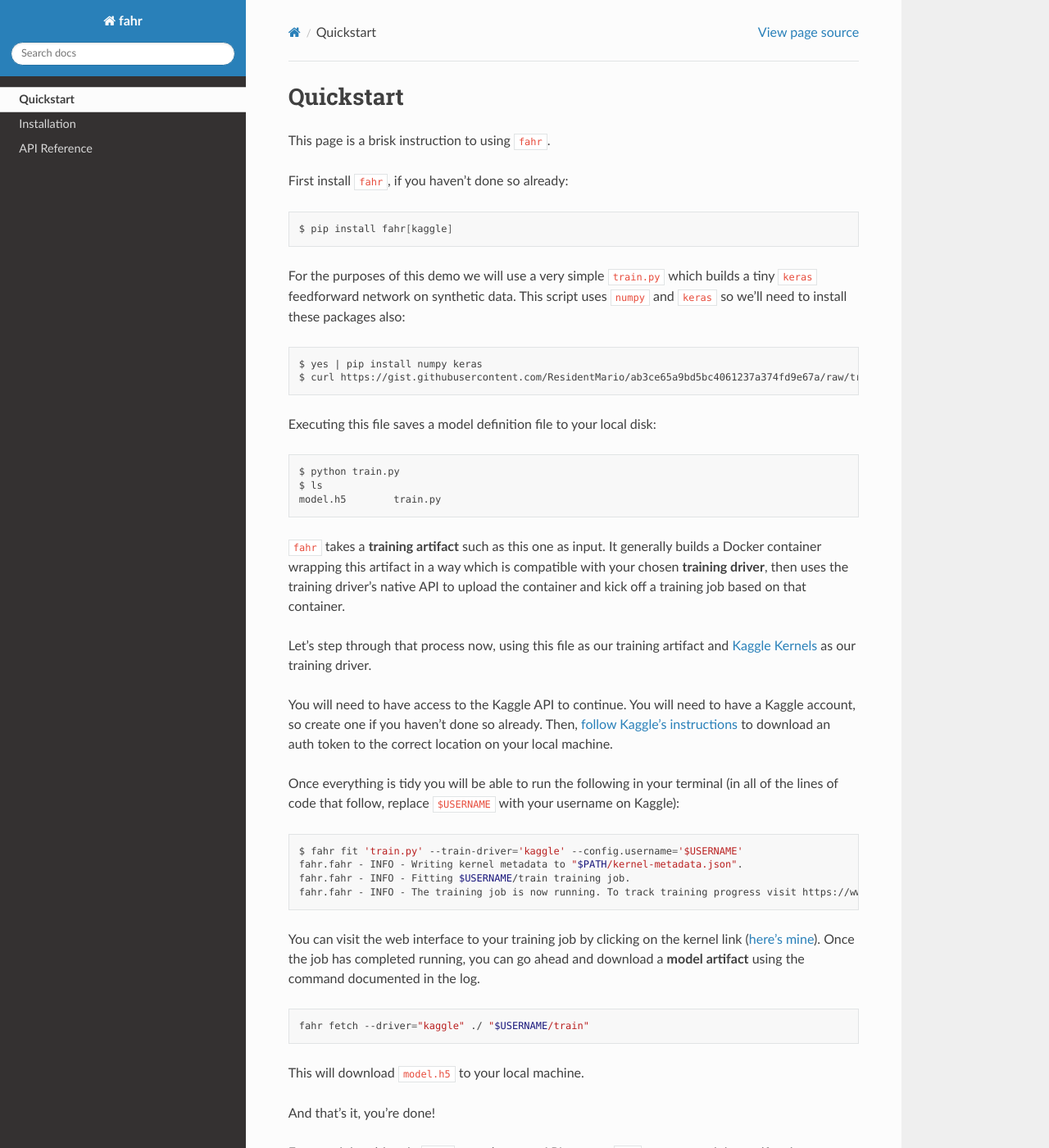
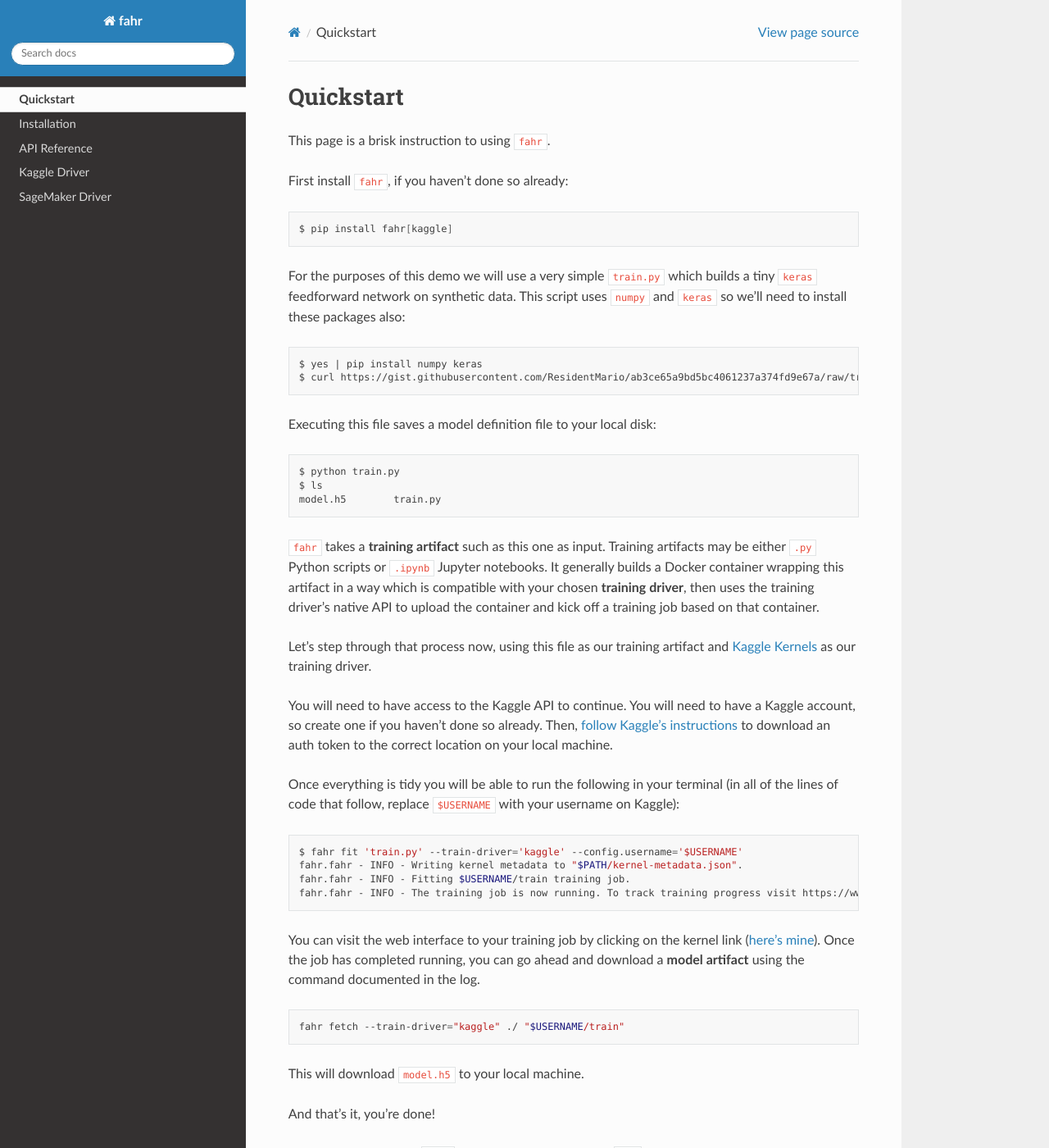
Before and after one commit to ResidentMario/fahr, a Sphinx documentation site: the page built from docs/quickstart.rst, in a window 1280 px wide and 1400 px high. Shown: the whole window at 82% size. Built offline with Sphinx 7.4.7 and the Read the Docs theme 2.0.0, drawn with Linux system fonts in a browser that asks for light colours.

Commit message:
Add driver documentation.

```diff
--- a/docs/index.rst
+++ b/docs/index.rst
@@ -22,13 +22,13 @@ To learn more about the motivations for developing ``fahr``, read the "Introduci
 
 
 .. toctree::
-   :maxdepth: 2
-   :glob:
+   :maxdepth: 1
 
    quickstart.rst
    installation.rst
    API Reference <fahr.rst>
-
+   Kaggle Driver <drivers/kaggle.rst>
+   SageMaker Driver <drivers/sagemaker.rst>
 
 
 Indices and tables
--- a/docs/quickstart.rst
+++ b/docs/quickstart.rst
@@ -25,7 +25,7 @@ Executing this file saves a model definition file to your local disk:
     $ ls
     model.h5        train.py
 
-``fahr`` takes a **training artifact** such as this one as input. It generally builds a Docker container wrapping this artifact in a way which is compatible with your chosen **training driver**, then uses the training driver's native API to upload the container and kick off a training job based on that container.
+``fahr`` takes a **training artifact** such as this one as input. Training artifacts may be either ``.py`` Python scripts or ``.ipynb`` Jupyter notebooks. It generally builds a Docker container wrapping this artifact in a way which is compatible with your chosen **training driver**, then uses the training driver's native API to upload the container and kick off a training job based on that container.
 
 Let's step through that process now, using this file as our training artifact and `Kaggle Kernels <https://www.kaggle.com/kernels>`_ as our training driver.
 
@@ -44,7 +44,7 @@ You can visit the web interface to your training job by clicking on the kernel l
 
 .. code-block:: bash
 
-    fahr fetch --driver="kaggle" ./ "$USERNAME/train"
+    fahr fetch --train-driver="kaggle" ./ "$USERNAME/train"
 
 This will download ``model.h5`` to your local machine.
 
```
Also changed, not shown: docs/drivers/kaggle.rst (added, +62 -0 lines), docs/drivers/sagemaker.rst (added, +36 -0 lines), 1 other file.
